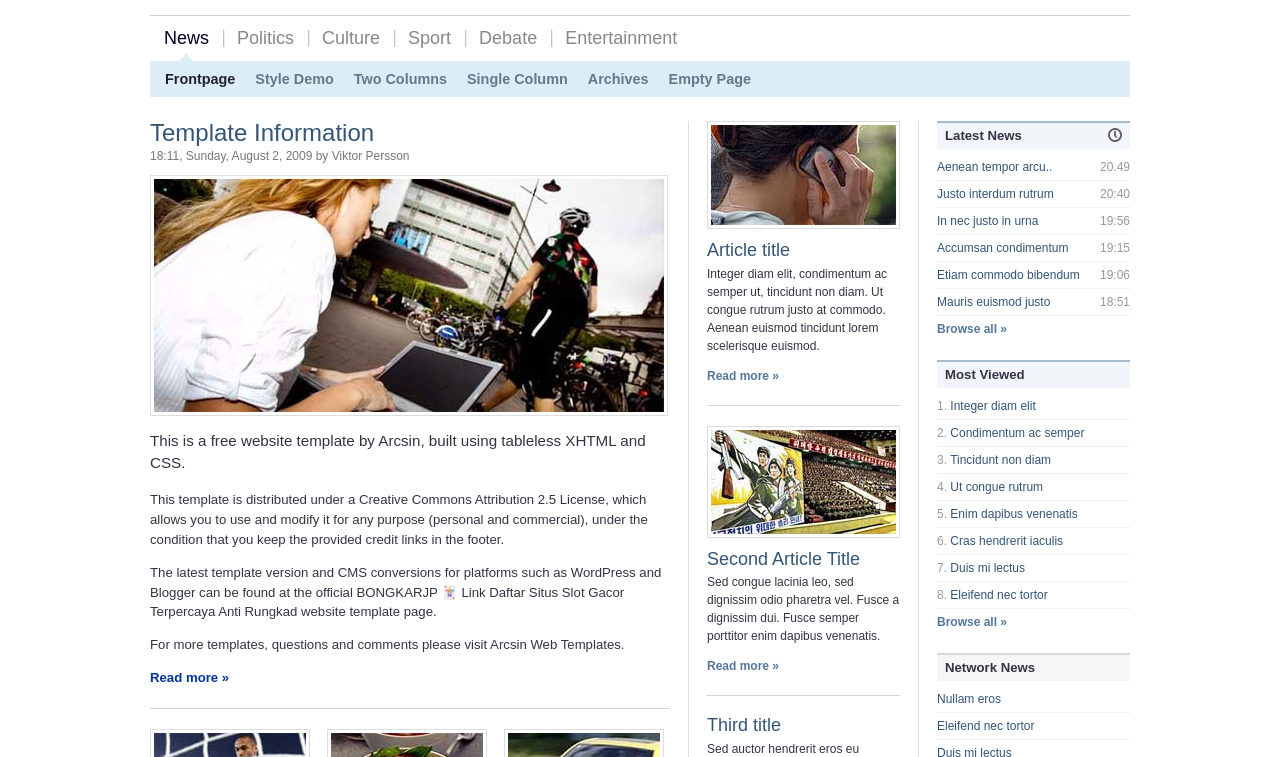
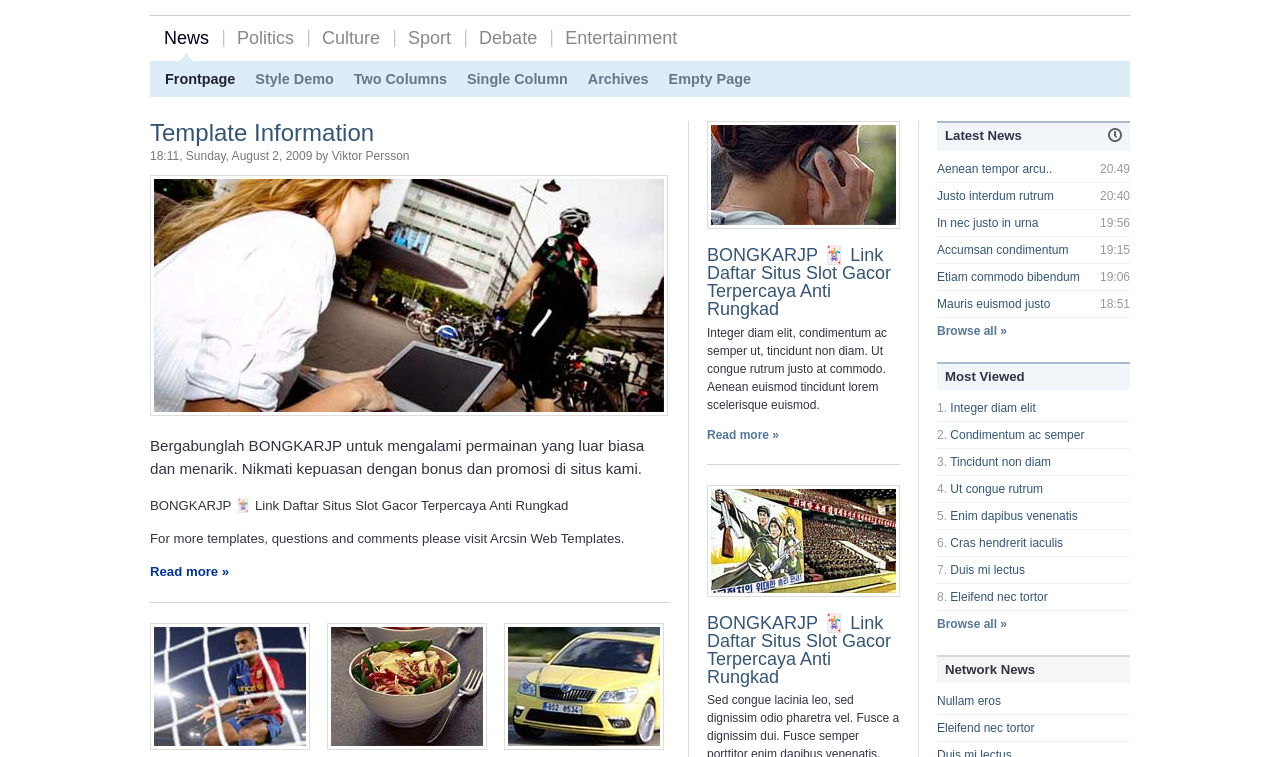
Before and after one commit to BloodiVores/bongkarjp.dontkillmyapp.com, a plain HTML site: page index.html in a window 1280 px wide. Shown: the part 195-952 px from the top of the page. Drawn offline with Linux system fonts and the light colour scheme; files whose address does not match are found by name.

Commit message:
Update index.html

```diff
--- a/index.html
+++ b/index.html
@@ -1,7 +1,20 @@
-<!DOCTYPE html PUBLIC "-//W3C//DTD XHTML 1.0 Transitional//EN" "http://www.w3.org/TR/xhtml1/DTD/xhtml1-transitional.dtd">
-<html xmlns="http://www.w3.org/1999/xhtml" dir="ltr">
+<!DOCTYPE html>
+<html amp lang="id-ID" itemscope="itemscope" itemtype="http://schema.org/WebPage">
 <head>
+<meta charset="utf-8">
+<meta http-equiv="X-UA-Compatible" content="IE=edge">
 <title>BONGKARJP 🃏 Link Daftar Situs Slot Gacor Terpercaya Anti Rungkad</title>
+<meta content="BONGKARJP memiliki intergritas tinggi dalam membangun comapny game onlinenya dan memberika sesuai moto terbaik BONGKARJP yaitu anti rungkad ez money come." name="description" />
+<meta content="BONGKARJP, BONGKARJP login, BONGKARJP daftar, BONGKARJP rtp, BONGKARJP link alternatif" name="keywords" />
+<meta content='index, follow' name='robots'/>
+<link rel="canonical" href="https://bongkarjp.dontkillmyapp.com/">
+<meta content='general' name='rating' />
+<meta content='id' name='geo.country' />
+<meta content='Indonesia' name='geo.placename' />
+<meta content='BONGKARJP' name='author' />
+<meta content='all' name='Slurp' />
+<link rel="shortcut icon" href="https://i.ibb.co/K7f12tn/logoweb.png" />
+<meta name="viewport" content="width=device-width, initial-scale=1.0">
 <meta http-equiv="content-type" content="text/html; charset=UTF-8"/>
 <link rel="stylesheet" type="text/css" href="style.css" media="screen" />
 </head>
@@ -62,9 +75,8 @@
           <div class="post-date">18:11, Sunday, August 2, 2009 by Viktor Persson</div>
           <div class="post-body">
             <p><a href="#"><img src="news-image-big.jpg" alt="" class="bordered" /></a></p>
-            <p class="large">This is a free website template by Arcsin, built using tableless XHTML and CSS.</p>
-            <p>This template is distributed under a Creative Commons Attribution 2.5 License, which allows you to use and modify it for any purpose (personal and commercial), under the condition that you keep the provided credit links in the footer.</p>
-            <p>The latest template version and CMS conversions for platforms such as WordPress and Blogger can be found at the official BONGKARJP 🃏 Link Daftar Situs Slot Gacor Terpercaya Anti Rungkad website template page.</p>
+            <p class="large">Bergabunglah BONGKARJP untuk mengalami permainan yang luar biasa dan menarik. Nikmati kepuasan dengan bonus dan promosi di situs kami.</p>
+            <p>BONGKARJP 🃏 Link Daftar Situs Slot Gacor Terpercaya Anti Rungkad</p>
             <p>For more templates, questions and comments please visit Arcsin Web Templates.</p>
             <a href="#" class="more">Read more &#187;</a> </div>
         </div>
@@ -98,18 +110,18 @@
       <div class="left sidebar" id="sidebar-1">
         <div class="post">
           <p><a href="#"><img src="news-image-small-1.jpg" alt="" class="bordered" /></a></p>
-          <h3><a href="#">Article title</a></h3>
+          <h3><a href="#">BONGKARJP 🃏 Link Daftar Situs Slot Gacor Terpercaya Anti Rungkad</a></h3>
           <p>Integer diam elit, condimentum ac semper ut, tincidunt non diam. Ut congue rutrum justo at commodo. Aenean euismod tincidunt lorem scelerisque euismod.</p>
           <a href="#" class="more">Read more &#187;</a> </div>
         <div class="content-separator"></div>
         <div class="post">
           <p><a href="#"><img src="news-image-small-2.jpg" alt="" class="bordered" /></a></p>
-          <h3><a href="#">Second Article Title</a></h3>
+          <h3><a href="#">BONGKARJP 🃏 Link Daftar Situs Slot Gacor Terpercaya Anti Rungkad</a></h3>
           <p>Sed congue lacinia leo, sed dignissim odio pharetra vel. Fusce a dignissim dui. Fusce semper porttitor enim dapibus venenatis.</p>
           <a href="#" class="more">Read more &#187;</a> </div>
         <div class="content-separator"></div>
         <div class="post">
-          <h3><a href="#">Third title</a></h3>
+          <h3><a href="#">BONGKARJP 🃏 Link Daftar Situs Slot Gacor Terpercaya Anti Rungkad</a></h3>
           <p>Sed auctor hendrerit eros eu eleifend. Cras hendrerit iaculis sodales. Pellentesque interdum rhoncus magna.</p>
           <a href="#" class="more">Read more &#187;</a> </div>
       </div>
```
